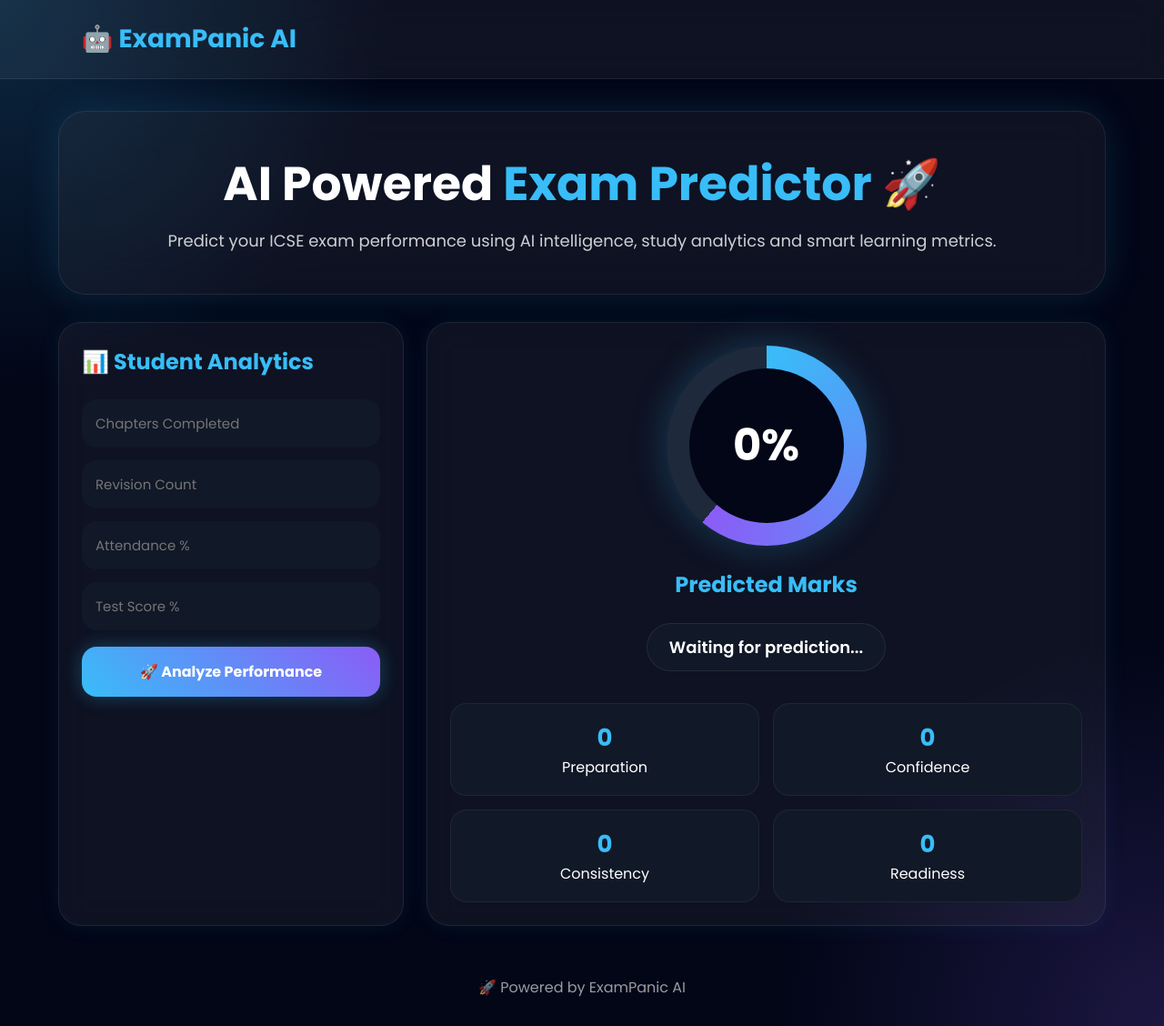
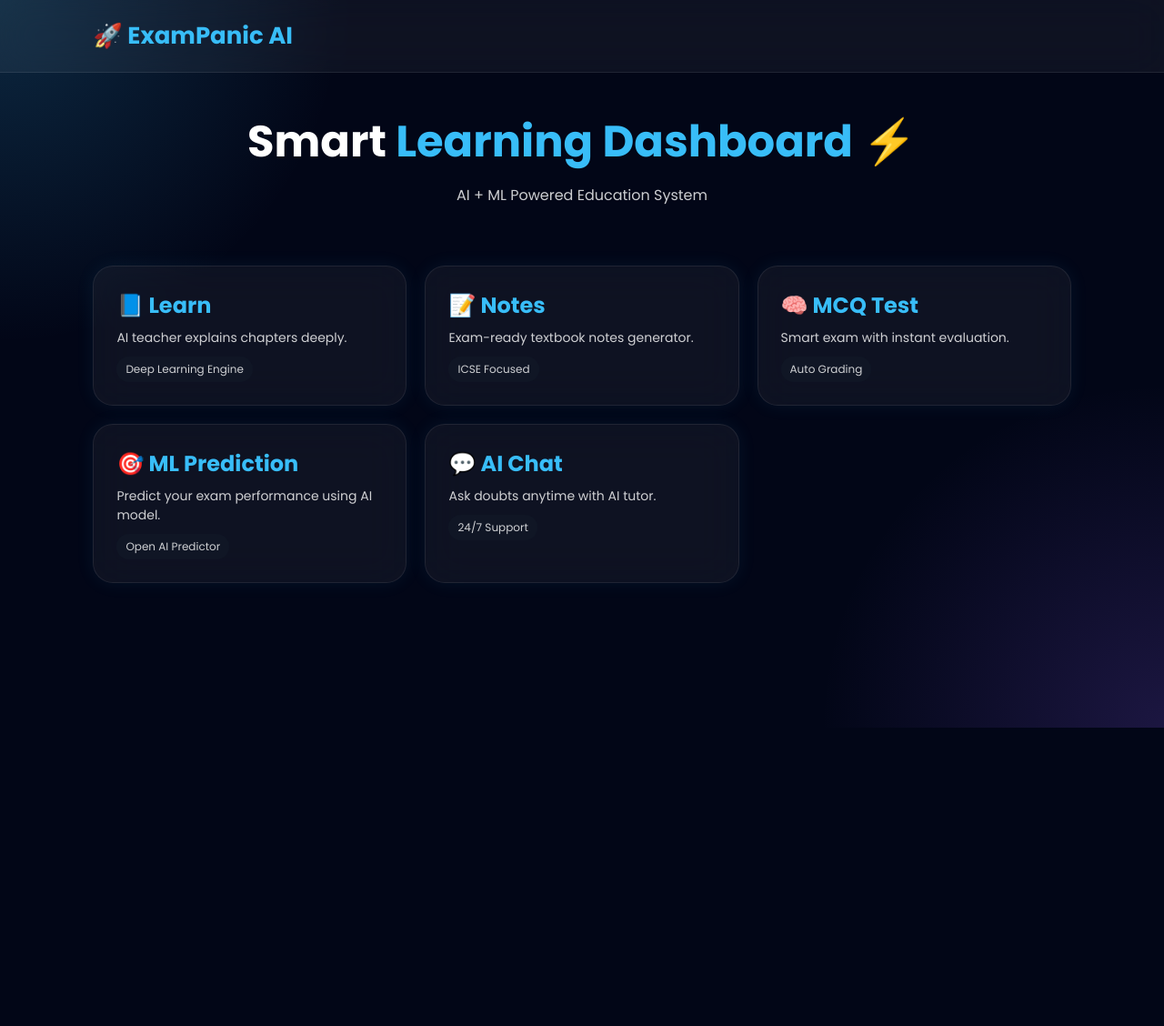
Before and after one commit to santoshml-lab/Studentscoreprediction, a plain HTML site: page index.html in a window 1280 px wide. Shown: the whole page at 91% size. After the commit the page ends 800 px from the top, so only its background shows below. Drawn offline with Linux system fonts and the light colour scheme.

Commit message:
Update index.html

```diff
--- a/index.html
+++ b/index.html
@@ -1,11 +1,10 @@
 <!DOCTYPE html>
 <html lang="en">
 <head>
-
 <meta charset="UTF-8">
 <meta name="viewport" content="width=device-width, initial-scale=1.0">
 
-<title>ExamPanic AI Predictor 🚀</title>
+<title>ExamPanic AI Dashboard 🚀</title>
 
 <link href="https://fonts.googleapis.com/css2?family=Poppins:wght@300;400;500;600;700&display=swap" rel="stylesheet">
 
@@ -19,346 +18,95 @@ font-family:'Poppins',sans-serif;
 }
 
 body{
-
 background:
 radial-gradient(circle at top left,#38bdf830,transparent 25%),
 radial-gradient(circle at bottom right,#8b5cf630,transparent 25%),
 #020617;
-
+color:white;
 min-height:100vh;
-color:white;
-overflow-x:hidden;
-
 }
 
-.header{
-
-width:100%;
-padding:22px 7%;
-
+/* TOP BAR */
+.topbar{
 display:flex;
 justify-content:space-between;
 align-items:center;
-
+padding:20px 8%;
 background:rgba(255,255,255,0.05);
-
 backdrop-filter:blur(20px);
-
 border-bottom:1px solid rgba(255,255,255,0.08);
-
 }
 
 .logo{
-
-font-size:28px;
+font-size:26px;
 font-weight:700;
 color:#38bdf8;
-
 }
 
+/* HERO */
 .hero{
-
-width:90%;
-max-width:1400px;
-
-margin:auto;
-margin-top:35px;
-
-padding:45px;
-
-border-radius:30px;
-
-background:rgba(255,255,255,0.05);
-
-border:1px solid rgba(255,255,255,0.08);
-
-backdrop-filter:blur(25px);
-
-box-shadow:0 0 40px rgba(56,189,248,0.15);
-
 text-align:center;
-
+padding:40px 8%;
 }
 
 .hero h1{
-
-font-size:52px;
-line-height:1.3;
-
+font-size:48px;
 }
 
 .hero span{
-
 color:#38bdf8;
-
 }
 
 .hero p{
-
-margin-top:15px;
+margin-top:10px;
 opacity:0.8;
-font-size:18px;
-
 }
 
-.main{
-
-width:90%;
-max-width:1400px;
-
-margin:auto;
-margin-top:30px;
-
+/* GRID */
+.grid{
 display:grid;
-grid-template-columns:380px 1fr;
-
-gap:25px;
-
+grid-template-columns:repeat(auto-fit,minmax(260px,1fr));
+gap:20px;
+padding:0 8%;
+margin-top:25px;
 }
 
+/* GLASS CARD */
 .card{
+background:rgba(255,255,255,0.05);
+padding:25px;
+border-radius:22px;
+border:1px solid rgba(255,255,255,0.08);
+backdrop-filter:blur(20px);
+cursor:pointer;
+transition:0.3s;
+box-shadow:0 0 20px rgba(56,189,248,0.08);
+}
 
-background:rgba(255,255,255,0.05);
-
-padding:25px;
-
-border-radius:25px;
-
-border:1px solid rgba(255,255,255,0.08);
-
-backdrop-filter:blur(20px);
-
-box-shadow:0 0 25px rgba(56,189,248,0.08);
-
+.card:hover{
+transform:translateY(-10px) scale(1.03);
+box-shadow:0 0 45px rgba(56,189,248,0.25);
 }
 
 .card h2{
-
-margin-bottom:10px;
 color:#38bdf8;
-
+margin-bottom:8px;
 }
 
-input{
-
-width:100%;
-
-padding:15px;
-
-margin-top:14px;
-
-border:none;
-outline:none;
-
-border-radius:16px;
-
-background:#111827;
-
-color:white;
-
-font-size:15px;
-
+.card p{
+opacity:0.8;
+font-size:14px;
 }
 
-button{
-
-width:100%;
-
-padding:15px;
-
-margin-top:18px;
-
-border:none;
-
-border-radius:16px;
-
-background:linear-gradient(
-45deg,
-#38bdf8,
-#8b5cf6
-);
-
-color:white;
-
-font-weight:700;
-
-font-size:16px;
-
-cursor:pointer;
-
-transition:0.3s;
-
-box-shadow:0 0 20px rgba(56,189,248,0.3);
-
-}
-
-button:hover{
-
-transform:scale(1.03);
-
-box-shadow:0 0 35px rgba(56,189,248,0.5);
-
-}
-
-.result-box{
-
-display:flex;
-flex-direction:column;
-justify-content:center;
-align-items:center;
-
-min-height:500px;
-
-text-align:center;
-
-}
-
-.circle{
-
-width:220px;
-height:220px;
-
-border-radius:50%;
-
-display:flex;
-justify-content:center;
-align-items:center;
-
-font-size:48px;
-font-weight:700;
-
-background:conic-gradient(
-#38bdf8 0deg,
-#8b5cf6 220deg,
-#1e293b 220deg
-);
-
-box-shadow:
-0 0 40px rgba(56,189,248,0.25);
-
-position:relative;
-
-margin-bottom:25px;
-
-}
-
-.circle::before{
-
-content:"";
-
-position:absolute;
-
-width:170px;
-height:170px;
-
-border-radius:50%;
-
-background:#020617;
-
-}
-
-.circle span{
-
-position:relative;
-z-index:2;
-
-}
-
-.performance{
-
-padding:12px 24px;
-
+/* BADGE */
+.badge{
+display:inline-block;
+margin-top:10px;
+padding:5px 10px;
 border-radius:999px;
-
 background:#111827;
-
-font-size:18px;
-font-weight:600;
-
-margin-top:15px;
-
-border:1px solid rgba(255,255,255,0.08);
-
-}
-
-.stats{
-
-margin-top:35px;
-
-display:grid;
-grid-template-columns:repeat(2,1fr);
-
-gap:15px;
-
-width:100%;
-
-}
-
-.stat{
-
-background:#111827;
-
-padding:18px;
-
-border-radius:18px;
-
-text-align:center;
-
-border:1px solid rgba(255,255,255,0.06);
-
-}
-
-.stat h3{
-
-font-size:26px;
-color:#38bdf8;
-
-}
-
-.loader{
-
-display:none;
-
-margin-top:15px;
-
-font-weight:600;
-
-color:#38bdf8;
-
-}
-
-.footer{
-
-text-align:center;
-
-padding:30px;
-
-opacity:0.6;
-
-margin-top:25px;
-
-}
-
-@media(max-width:1000px){
-
-.main{
-grid-template-columns:1fr;
-}
-
-.hero h1{
-font-size:38px;
-}
-
-.circle{
-width:180px;
-height:180px;
-}
-
-.circle::before{
-width:140px;
-height:140px;
-}
-
+font-size:12px;
+opacity:0.8;
 }
 
 </style>
@@ -367,209 +115,57 @@ height:140px;
 
 <body>
 
-<div class="header">
+<div class="topbar">
+<div class="logo">🚀 ExamPanic AI</div>
+</div>
 
-<div class="logo">
-🤖 ExamPanic AI
+<div class="hero">
+<h1>Smart <span>Learning Dashboard</span> ⚡</h1>
+<p>AI + ML Powered Education System</p>
+</div>
+
+<div class="grid">
+
+<div class="card">
+<h2>📘 Learn</h2>
+<p>AI teacher explains chapters deeply.</p>
+<div class="badge">Deep Learning Engine</div>
+</div>
+
+<div class="card">
+<h2>📝 Notes</h2>
+<p>Exam-ready textbook notes generator.</p>
+<div class="badge">ICSE Focused</div>
+</div>
+
+<div class="card">
+<h2>🧠 MCQ Test</h2>
+<p>Smart exam with instant evaluation.</p>
+<div class="badge">Auto Grading</div>
+</div>
+
+<!-- 🔥 ML PREDICTION LINK (NEW PAGE OPEN) -->
+<div class="card" onclick="openML()">
+<h2>🎯 ML Prediction</h2>
+<p>Predict your exam performance using AI model.</p>
+<div class="badge">Open AI Predictor</div>
+</div>
+
+<div class="card">
+<h2>💬 AI Chat</h2>
+<p>Ask doubts anytime with AI tutor.</p>
+<div class="badge">24/7 Support</div>
 </div>
 
 </div>
 
-<div class="hero">
-
-<h1>
-AI Powered <span>Exam Predictor</span> 🚀
-</h1>
-
-<p>
-Predict your ICSE exam performance using AI intelligence,
-study analytics and smart learning metrics.
-</p>
-
-</div>
-
-<div class="main">
-
-<!-- LEFT -->
-<div class="card">
-
-<h2>📊 Student Analytics</h2>
-
-<input
-type="number"
-id="chapters"
-placeholder="Chapters Completed">
-
-<input
-type="number"
-id="revision"
-placeholder="Revision Count">
-
-<input
-type="number"
-id="attendance"
-placeholder="Attendance %">
-
-<input
-type="number"
-id="testscore"
-placeholder="Test Score %">
-
-<button onclick="predictMarks()">
-🚀 Analyze Performance
-</button>
-
-<div class="loader" id="loader">
-⚡ AI is analyzing your performance...
-</div>
-
-</div>
-
-<!-- RIGHT -->
-<div class="card result-box">
-
-<div class="circle" id="circle">
-
-<span id="marks">
-0%
-</span>
-
-</div>
-
-<h2 id="title">
-Predicted Marks
-</h2>
-
-<div class="performance" id="performance">
-Waiting for prediction...
-</div>
-
-<div class="stats">
-
-<div class="stat">
-<h3 id="s1">0</h3>
-<p>Preparation</p>
-</div>
-
-<div class="stat">
-<h3 id="s2">0</h3>
-<p>Confidence</p>
-</div>
-
-<div class="stat">
-<h3 id="s3">0</h3>
-<p>Consistency</p>
-</div>
-
-<div class="stat">
-<h3 id="s4">0</h3>
-<p>Readiness</p>
-</div>
-
-</div>
-
-</div>
-
-</div>
-
-<div class="footer">
-🚀 Powered by ExamPanic AI
-</div>
-
 <script>
 
-const API =
-"https://student-learning-system-r6bi.onrender.com";
+/* OPEN ML PAGE */
+function openML(){
 
-async function predictMarks(){
-
-let chapters =
-parseInt(document.getElementById("chapters").value);
-
-let revision =
-parseInt(document.getElementById("revision").value);
-
-let attendance =
-parseInt(document.getElementById("attendance").value);
-
-let testscore =
-parseInt(document.getElementById("testscore").value);
-
-if(
-isNaN(chapters) ||
-isNaN(revision) ||
-isNaN(attendance) ||
-isNaN(testscore)
-){
-
-alert("Fill all fields properly");
-return;
-
-}
-
-document.getElementById("loader").style.display = "block";
-
-try{
-
-let res = await fetch(API + "/predict-exam",{
-
-method:"POST",
-
-headers:{
-"Content-Type":"application/json"
-},
-
-body:JSON.stringify({
-
-chapters_done:chapters,
-revision_count:revision,
-attendance:attendance,
-test_score:testscore
-
-})
-
-});
-
-let data = await res.json();
-
-let marks =
-Math.round(data.predicted_marks || 0);
-
-document.getElementById("marks").innerText =
-marks + "%";
-
-document.getElementById("performance").innerText =
-data.performance || "Prediction Complete";
-
-document.getElementById("s1").innerText =
-Math.min(100,chapters * 5) + "%";
-
-document.getElementById("s2").innerText =
-Math.min(100,revision * 10) + "%";
-
-document.getElementById("s3").innerText =
-attendance + "%";
-
-document.getElementById("s4").innerText =
-marks + "%";
-
-let degree = (marks / 100) * 360;
-
-document.getElementById("circle").style.background =
-`conic-gradient(
-#38bdf8 0deg,
-#8b5cf6 ${degree}deg,
-#1e293b ${degree}deg
-)`;
-
-}
-catch(err){
-
-alert("Backend Error");
-
-}
-
-document.getElementById("loader").style.display = "none";
+// 👇 YOUR ML HTML FILE NAME HERE
+window.location.href = "https://studentscoreprediction.santoshkrsbg36.workers.dev/";
 
 }
 
```
